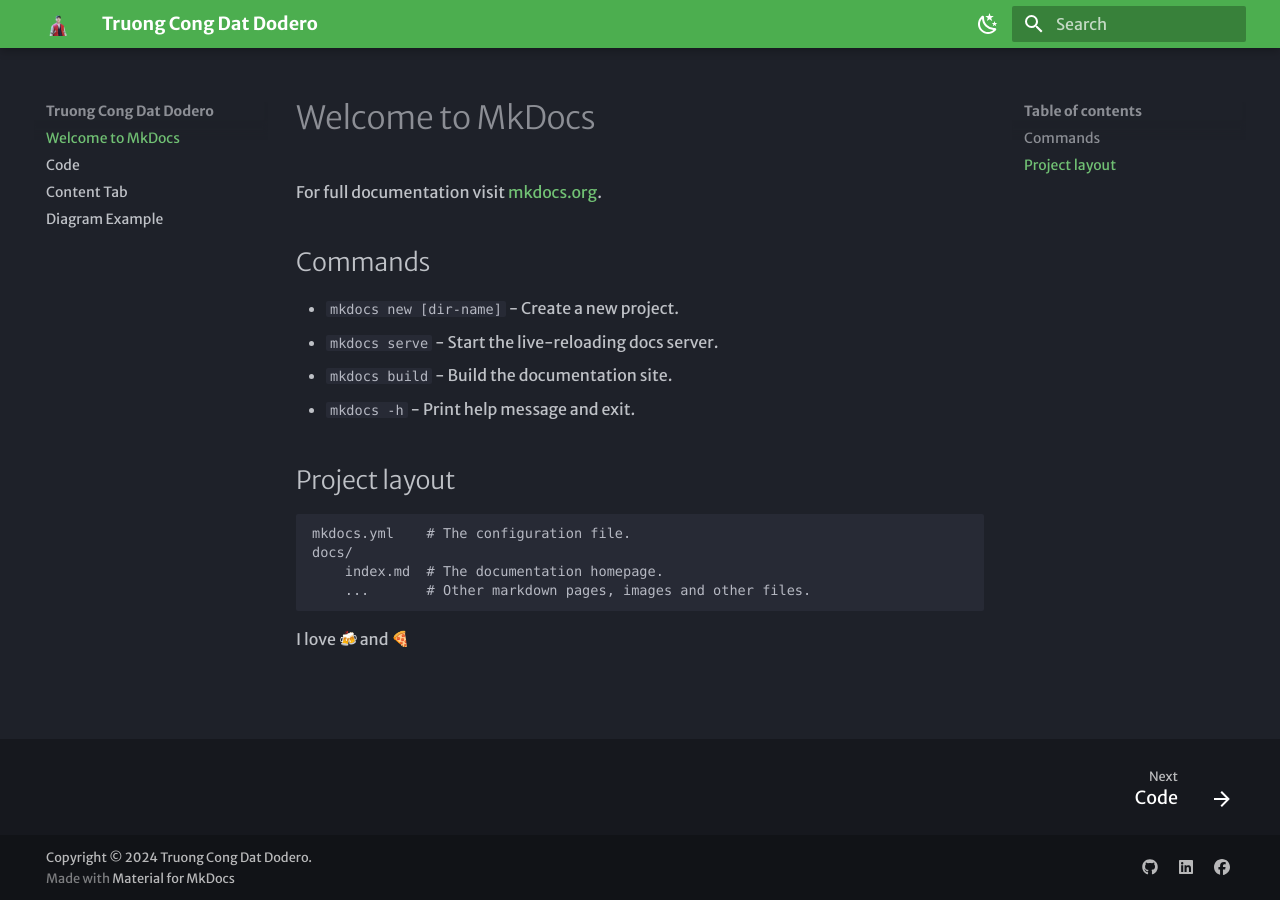
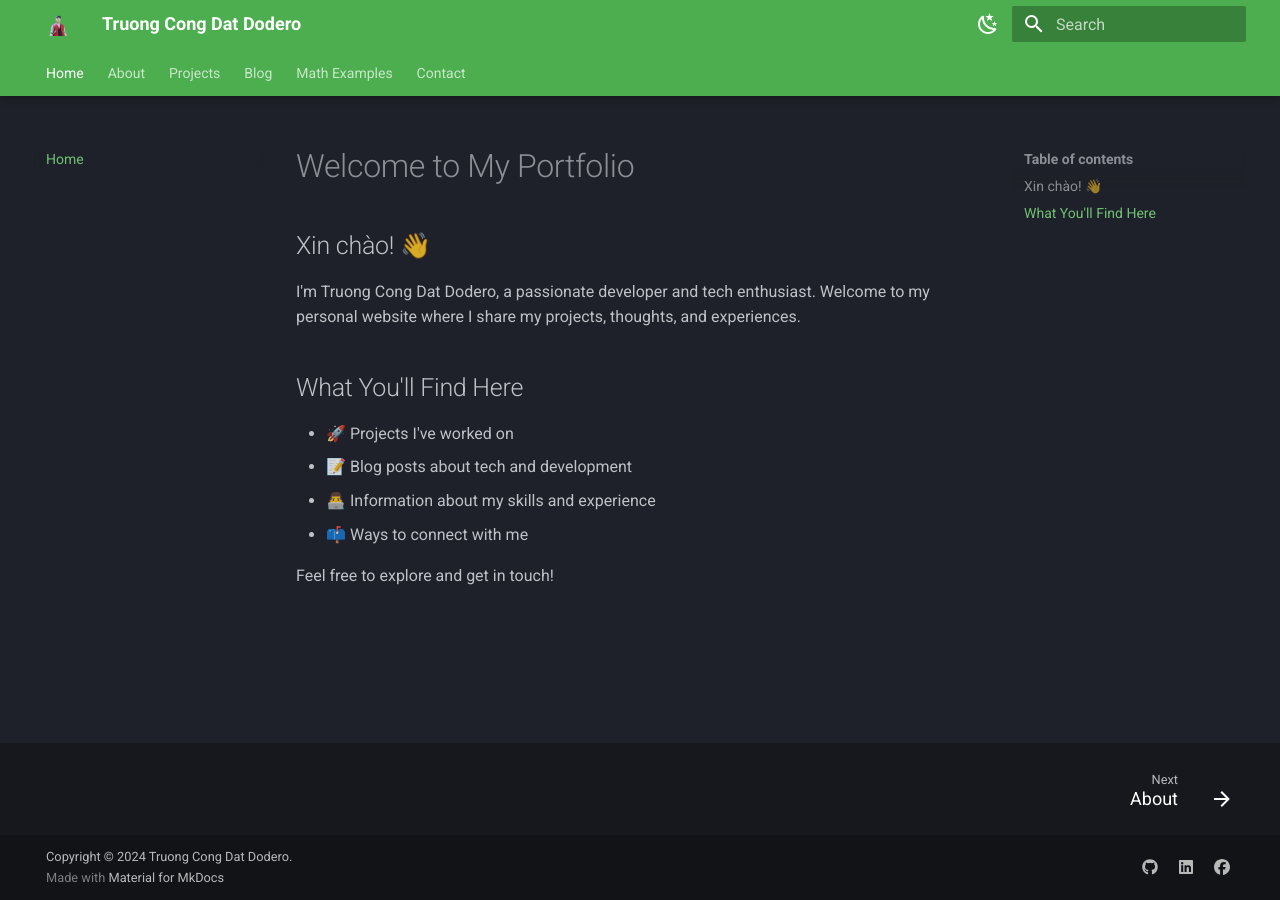
Before and after one commit to Dodero10/dodero, an MkDocs documentation site: the page built from docs/index.md, in a window 1280 px wide. Built offline with MkDocs 1.6.1 and Material for MkDocs 9.7.7, drawn with Linux system fonts in a browser that asks for light colours; emoji names are drawn with the system emoji font; some web fonts are replaced.

```diff
--- a/docs/index.md
+++ b/docs/index.md
@@ -1,19 +1,14 @@
-# Welcome to MkDocs
+# Welcome to My Portfolio
 
-For full documentation visit [mkdocs.org](https://www.mkdocs.org).
+## Xin chào! 👋
 
-## Commands
+I'm Truong Cong Dat Dodero, a passionate developer and tech enthusiast. Welcome to my personal website where I share my projects, thoughts, and experiences.
 
-* `mkdocs new [dir-name]` - Create a new project.
-* `mkdocs serve` - Start the live-reloading docs server.
-* `mkdocs build` - Build the documentation site.
-* `mkdocs -h` - Print help message and exit.
+## What You'll Find Here
 
-## Project layout
+- 🚀 Projects I've worked on
+- 📝 Blog posts about tech and development
+- 👨‍💻 Information about my skills and experience
+- 📫 Ways to connect with me
 
-    mkdocs.yml    # The configuration file.
-    docs/
-        index.md  # The documentation homepage.
-        ...       # Other markdown pages, images and other files.
-
-I love :beers: and :pizza:
+Feel free to explore and get in touch!
--- /dev/null
+++ b/docs/javascripts/mathjax.js
@@ -0,0 +1,12 @@
+window.MathJax = {
+  tex: {
+    inlineMath: [["\\(", "\\)"]],
+    displayMath: [["\\[", "\\]"]],
+    processEscapes: true,
+    processEnvironments: true
+  },
+  options: {
+    ignoreHtmlClass: ".*|",
+    processHtmlClass: "arithmatex"
+  }
+};
--- a/mkdocs.yml
+++ b/mkdocs.yml
@@ -3,13 +3,24 @@ site_url: https://dodero10.github.io/dodero/
 theme:
   name: material
   font:
-    text: Merriweather Sans
-    code: Red Hat Mono
+    text: Roboto
+    code: Roboto Mono
 
   logo: assets/logo.png
   favicon: assets/favicon_io/favicon.ico
   features:
     - navigation.footer
+    - navigation.tabs
+    - navigation.sections
+    - navigation.expand
+    - navigation.indexes
+    - navigation.top
+    - navigation.tracking
+    - navigation.instant
+    - navigation.path
+    - navigation.prune
+    - toc.follow
+    - navigation.tabs.sticky
   palette:
     # Dark mode
     - scheme: slate
@@ -25,6 +36,20 @@ theme:
         name: Switch to dark mode
       primary: green
       accent: deep purple
+
+# Navigation structure
+nav:
+  - Home: index.md
+  - About: about.md
+  - Projects:
+    - Overview: projects/index.md
+    - Project 1: projects/project1.md
+    - Dự Án 2: projects/project2.md
+
+  - Blog:
+    - blog/index.md
+  - Math Examples: math-example.md
+  - Contact: contact.md
 
 markdown_extensions:
   - attr_list
@@ -43,6 +68,8 @@ markdown_extensions:
       alternate_style: true
   - admonition
   - pymdownx.details
+  - pymdownx.arithmatex:
+      generic: true
 
 extra:
   social:
@@ -53,4 +80,9 @@ extra:
     - icon: fontawesome/brands/facebook
       link: https://www.facebook.com/dat.130503
 
+extra_javascript:
+  - javascripts/mathjax.js
+  - https://polyfill.io/v3/polyfill.min.js?features=es6
+  - https://cdn.jsdelivr.net/npm/mathjax@3/es5/tex-mml-chtml.js
+
 copyright: Copyright &copy; 2024 Truong Cong Dat Dodero.
--- a/requirement.txt
+++ /dev/null
@@ -1,2 +0,0 @@
-mkdocs
-mkdocs-material
```
Also changed, not shown: docs/about.md (added, +28 -0 lines), docs/blog/index.md (added, +15 -0 lines), docs/contact.md (added, +21 -0 lines), docs/math-example.md (added, +50 -0 lines), docs/projects/index.md (added, +19 -0 lines), docs/projects/project1.md (added, +30 -0 lines), docs/stylesheets/extra.css (added, +72 -0 lines), docs/projects/project2.md (added).
